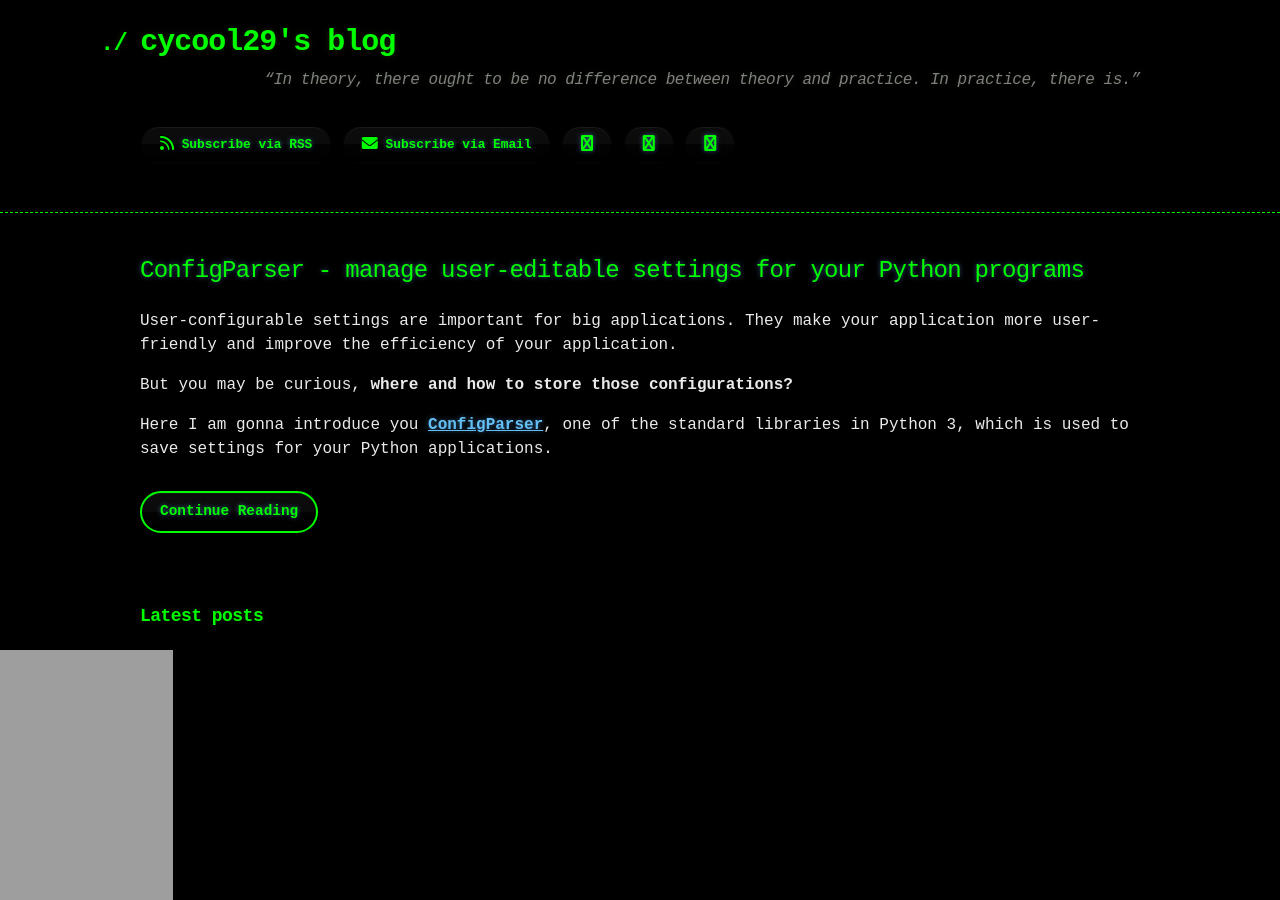
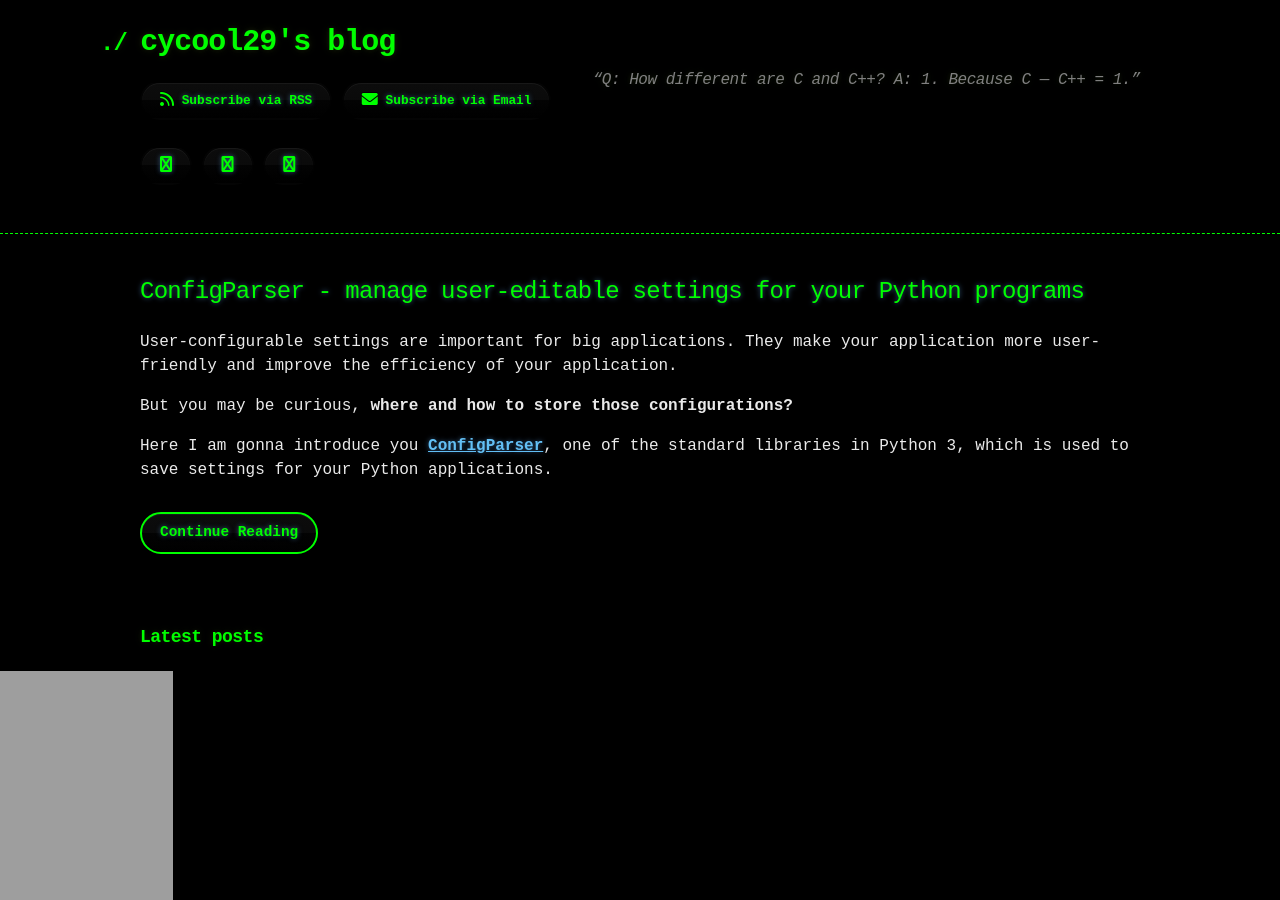
Before and after one commit to cycool29/cycool29.github.io, a Jekyll site: the page built from index.md, in a window 1280 px wide and 900 px high. Built offline with Jekyll 4.4.1, drawn with Linux system fonts in a browser that asks for light colours; a style sheet for code colours, icons or effects is not loaded.

Commit message:
Update quotes

```diff
--- a/_config.yml
+++ b/_config.yml
@@ -1,5 +1,5 @@
 title: cycool29's blog
-description: "“In theory, there ought to be no difference between theory and practice. In practice, there is.” "
+description: "“Q: How different are C and C++? A: 1. Because C — C++ = 1.” "
 bio: A high school student. Intermediate in Python, Git, Bash. Learning JavaScript. He/Him. "
 author: cycool29
 url: https://cycool29.github.io
```
